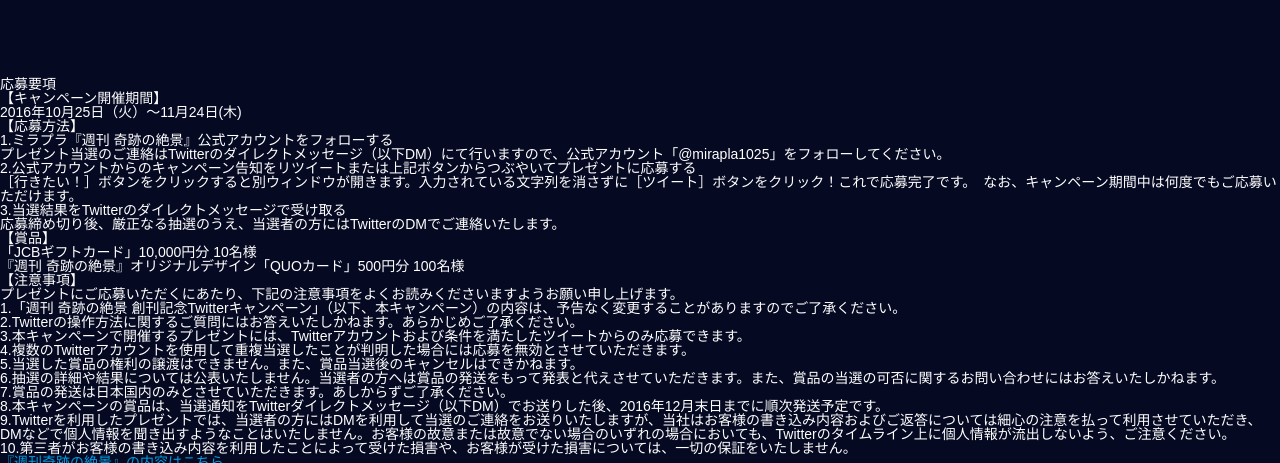
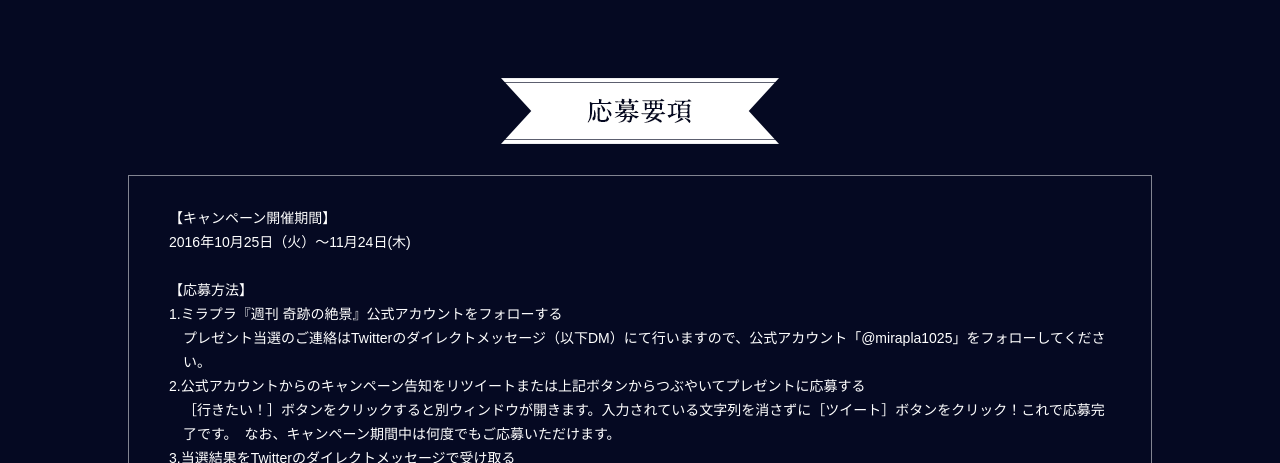
Before and after one commit to TomokoInoue/ex_cam_kiseki, a website: page _src/index.html in a window 1280 px wide. Shown: the part 3040-3503 px from the top of the page. Drawn offline with nearby package versions, Linux system fonts and the light colour scheme; files that its build step writes are made by us from their sources; files whose address does not match are found by name.

Commit message:
[add] 応募要項エリアのCSSを追加

```diff
--- a/_src/index.html
+++ b/_src/index.html
@@ -115,7 +115,7 @@
         <div class="guideline_contents">
             <div class="guideline_inner">
                 <h4>【キャンペーン開催期間】</h4>
-                <p class="date_desc"></p>2016年10月25日（火）～11月24日(木)
+                <p class="date_desc">2016年10月25日（火）～11月24日(木)</p>
                 <h4>【応募方法】</h4>
                 <ol class="howto_list">
                     <li>1.ミラプラ『週刊 奇跡の絶景』公式アカウントをフォローする<br>
--- a/_src/sass/_common.scss
+++ b/_src/sass/_common.scss
@@ -292,7 +292,7 @@
 .steps_area {
 	@extend %ext_base_block;
 	@include desktop {
-		margin-bottom: 80px;
+		margin-bottom: 81px;
 	}
 	h2, p, h3 {
 		margin: 0 auto;
@@ -442,6 +442,52 @@
 
 
 /** ---------------------
+ * 応募要項CSS
+ * ------------------- */
+.guideline_area {
+	@extend %ext_base_block;
+	@include desktop {
+		margin-bottom: 70px;
+	}
+	.guideline_ttl {
+		margin: 0 auto;
+		@include desktop {
+			margin-bottom: 31px;
+			@include backgroundFig(278px, 66px, "guideline_ttl.png");
+		}
+	}
+	.guideline_contents {
+		@include desktop {
+			height: 652px;
+			padding: 30px 0;
+			border: 1px solid #828491;
+		}
+		.guideline_inner {
+			@include desktop {
+				width: 942px;
+				height: 652px;
+				margin: 0 auto;
+				line-height: 1.72em;
+				overflow: auto;
+			}
+		}
+		.date_desc,
+		.howto_list,
+		.present_desc {
+			@include desktop {
+				margin-bottom: 24px;
+			}
+		}
+		.howto_list > li,
+		.caution_list > li {
+			padding-left: 1em;
+			text-indent: -1em;
+		}
+	}
+}
+
+
+/** ---------------------
  * フッターCSS
  * ------------------- */
 footer {
```
Also changed, not shown: deploy/index.html (+1 -1 lines), deploy/styles/main.css, 1 other file.
